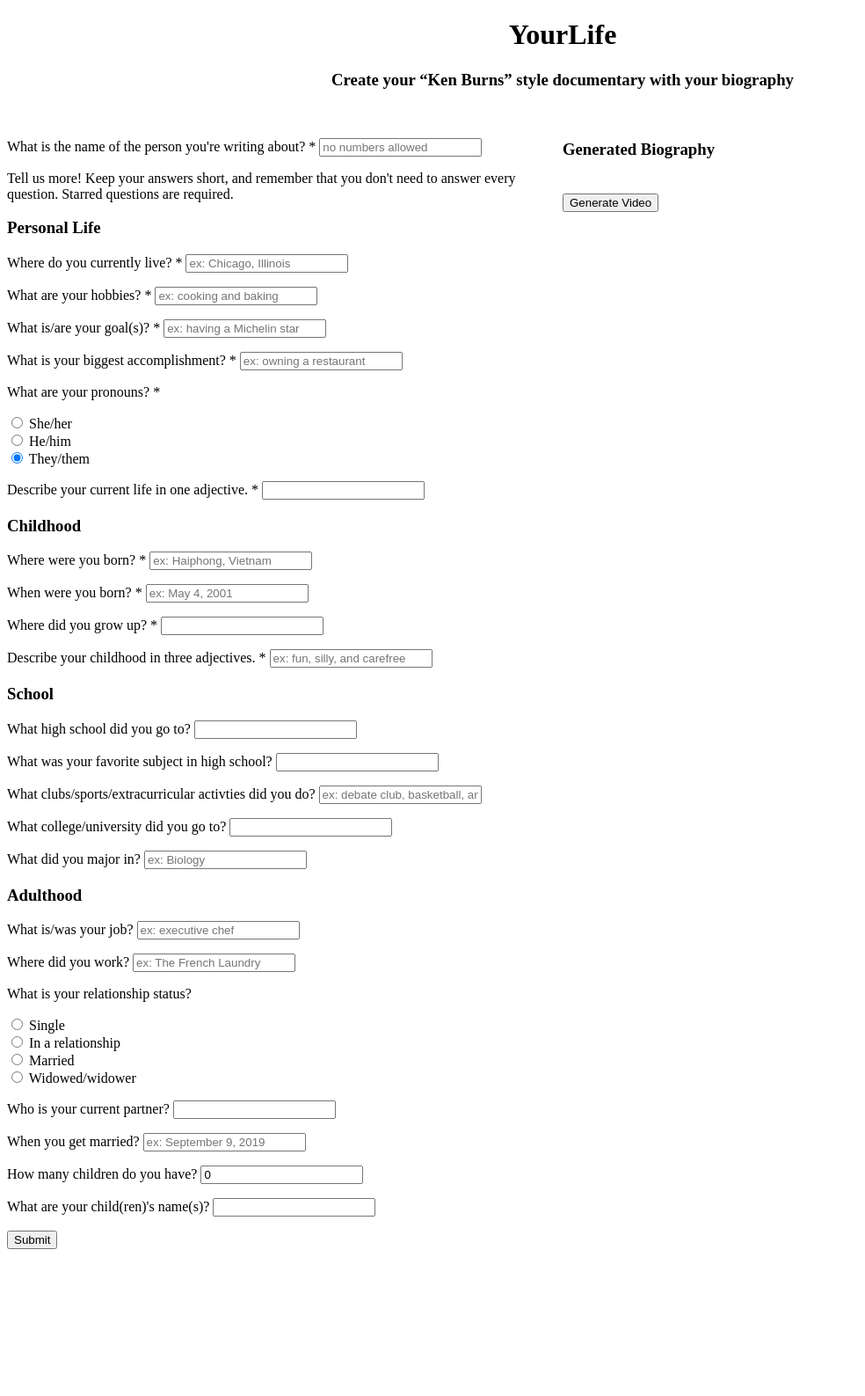
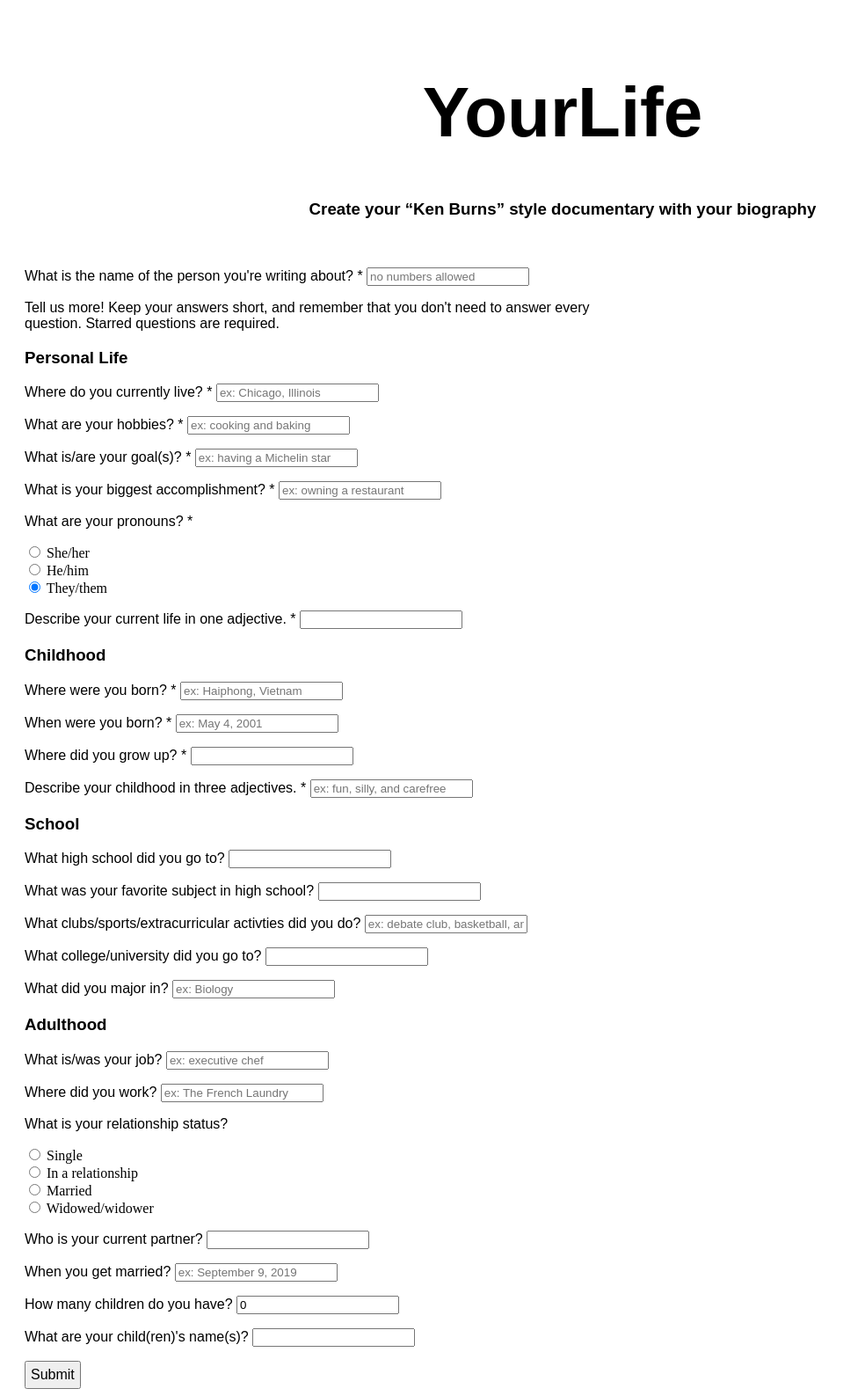
Before and after one commit to wingchi-tam/YourLife, a Flask app: page / in a window 1280 px wide. Shown: the whole page at 88% size, without its empty margins (0-984 px from the left). Before the commit the page ends 1420 px from the top, so only its background shows below. Run offline with Flask 2, Linux system fonts and the light colour scheme.

Commit message:
changed css

```diff
--- a/app.py
+++ b/app.py
@@ -11,10 +11,11 @@ app = Flask(__name__)
 @app.route('/', methods =["GET", "POST"])
 def gfg():
     if request.method == "POST":
-       biography = greetings()
+       biography = generate_bio()
        create_audio(biography)
-       return render_template("index.html", biography=biography)
-    return render_template("index.html")
+       bio_class="user_generated"
+       return render_template("index.html", biography=biography, bio_class=bio_class)
+    return render_template("index.html", bio_class="hidden")
 
 @app.route('/video')
 def video():
@@ -23,7 +24,7 @@ def video():
 if __name__ == '__main__':
     app.run(debug=True)
 
-def greetings():
+def generate_bio():
     #REQUIRED VARS
     name = request.form.get("name")
     birthday =  request.form.get("childhood-birthday")
@@ -64,8 +65,8 @@ def greetings():
                     relationship_status, children_num, child_name, final_word]
 
 
-    childhood_story = "Hi, my name is Ken Burns and I will be telling the story of " + name + ". "+user_pronouns["possessive_adj"].capitalize()+" story begins on " + birthday + " in a little place called " + birthplace +". \
-   Although "+user_pronouns["subject"]+" "+user_pronouns["verb"]+" a difficult kid to raise, growing up in "+ childhood_location + ", "+user_pronouns["possessive_adj"]+" childhood was " + childhood_description + ".  "
+    childhood_story = "Hi, my name is Ken Burns and I will be telling the story of " + name + ". "+user_pronouns["possessive_adj"].capitalize()+" story begins on " + birthday + " in a place called " + birthplace +". \
+    Growing up in "+ childhood_location + ", "+user_pronouns["possessive_adj"]+" childhood was " + childhood_description + ".  "
 
     personal_story = "  Now, "+ name +" resides in "+ curr_living +", spending "+user_pronouns["possessive_adj"]+" free time doing the things "+user_pronouns["subject"]+" love such as "+hobbies+". \
     Although "+name+" enjoys "+user_pronouns["possessive_adj"]+" life in "+curr_living+", "+name+" has bigger aspirations. Sometimes, late at night, when everything is quiet and the stars are perfectly aligned,\
@@ -94,7 +95,7 @@ def greetings():
         adulthood_story += "  The struggles of real life hit when "+user_pronouns["subject"]+" started "+user_pronouns["possessive_adj"]+" first job as a "+ job+" at "+job_location+". "
 
     if relationship_status:
-        adulthood_story += "Currently, "+user_pronouns["possessive_adj"]+" relationship status is "+relationship_status+" - who would have thought! "
+        adulthood_story += "Currently, "+user_pronouns["possessive_adj"]+" relationship status is "+relationship_status+". "
 
     if curr_partner:
         adulthood_story += user_pronouns["possessive_adj"].capitalize()+" favorite activity at home is cuddling with "+curr_partner+". "
--- a/static/styles/index.css
+++ b/static/styles/index.css
@@ -2,21 +2,36 @@
     resize: None;
 }
 
-/* .hidden {
+.hidden {
     display: none;
-} */
+}
 
 .website-body {
     display: flex;
     justify-content: space-between;
-    /* padding-right: 300px; */
     padding-top: 20px;
-
+    padding-left: 20px;
+    padding-right: 20px;
 }
 
+h1 {
+    font-size: 80px;
+}
+
+ h1, h2, h3, p {
+    font-family: Arial, Helvetica, sans-serif;
+ }
+
+
+ button {
+    font-size: 16px;
+    padding: 5px;
+ }
 .website-heading {
     text-align: center;
+    padding-top: 20px;
 }
+
 
 form, #generated {
     width: 650px;
--- a/templates/index.html
+++ b/templates/index.html
@@ -152,7 +152,7 @@
                 <!-- <input type="submit" value="Submit"> -->
                 <button onclick="greetings()"> Submit </button> <br>
             </form>
-            <div class="hidden" id="generated">
+            <div class={{ bio_class }} id="generated">
                 <div class="section-heading">
                     <h3>Generated Biography</h3>
                 </div>
```
Also changed, not shown: 1 other file.
